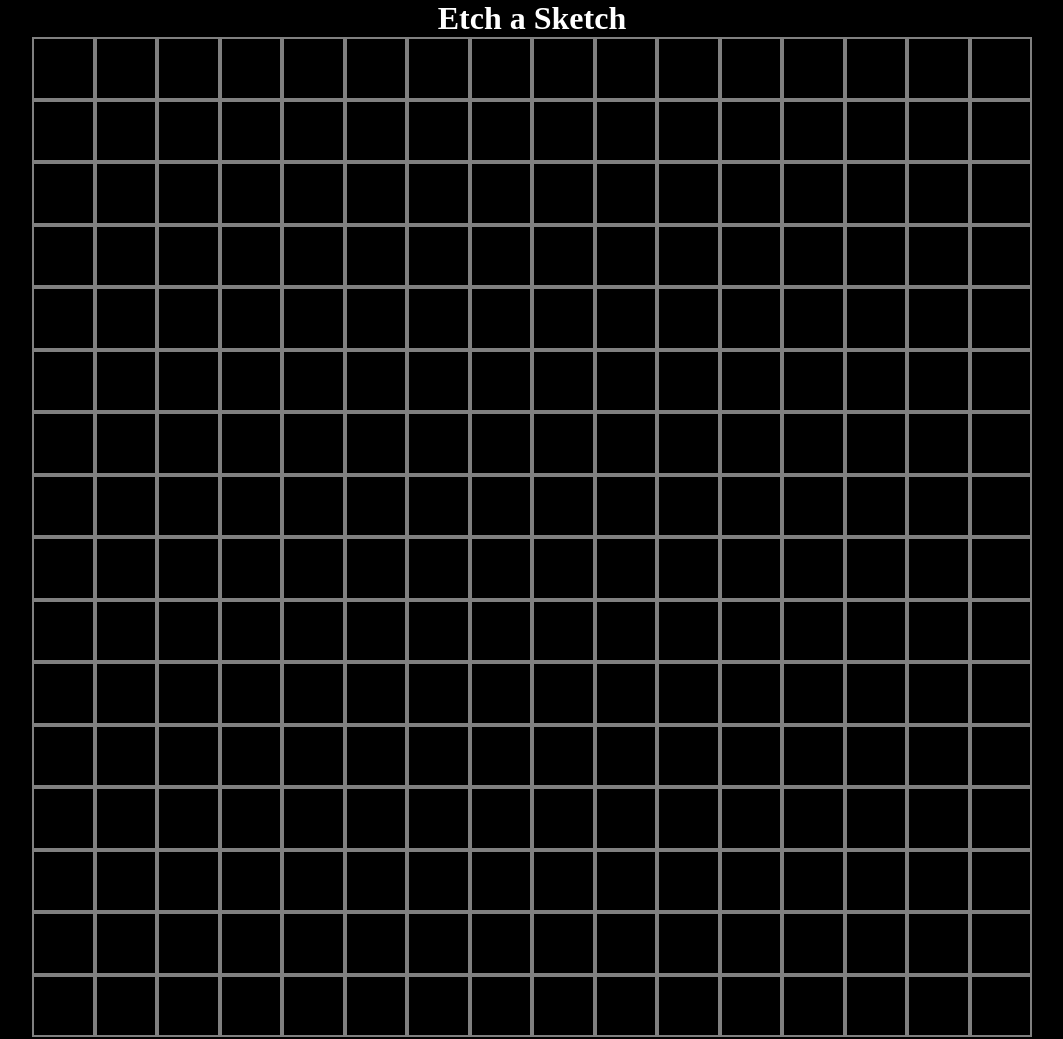
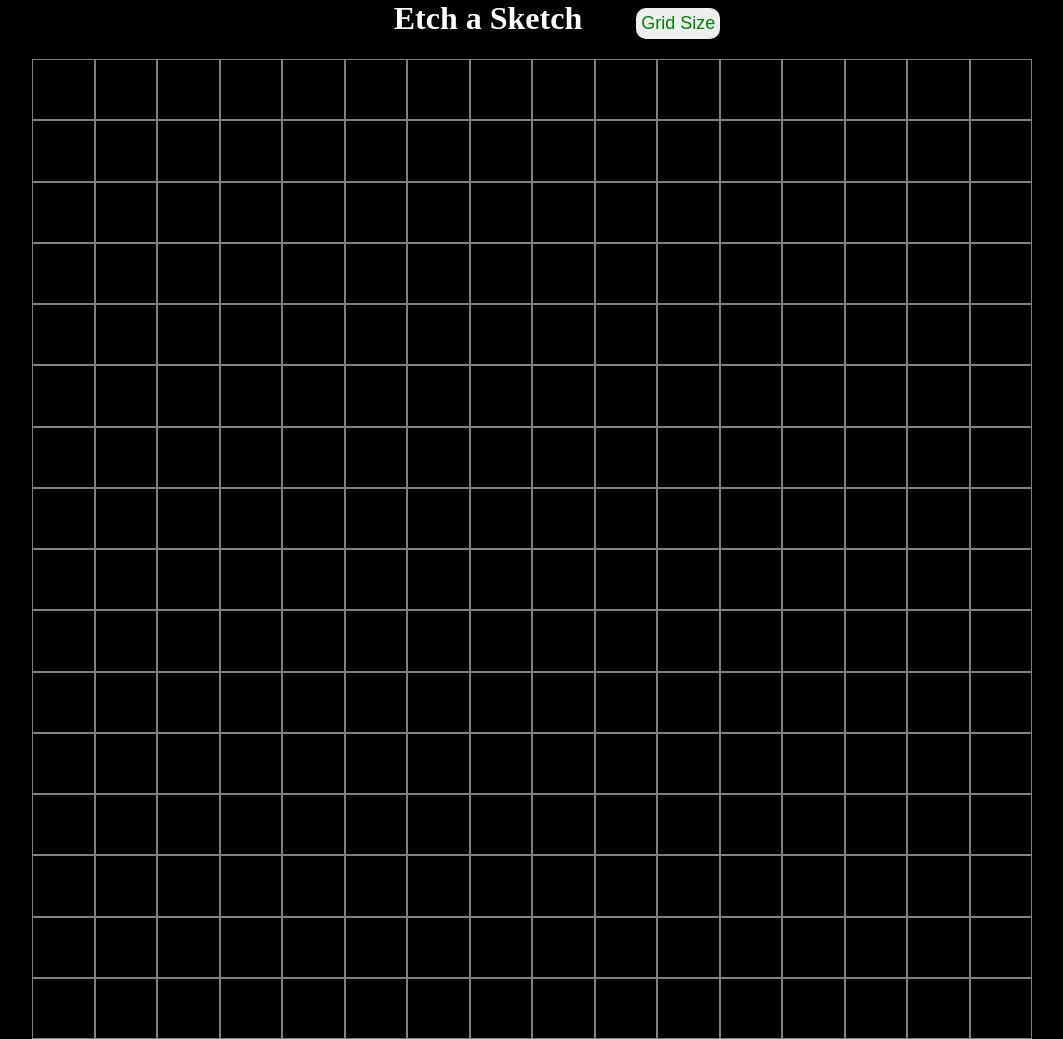
Before and after one commit to drldx/etch-a-sketch, a plain HTML site: page index.html in a window 1280 px wide. Shown: the whole page, without its empty margins (108-1171 px from the left). Drawn offline with Linux system fonts and the light colour scheme.

Commit message:
feat: change grid size
a button to get user specified size of grid and update the ui with given
size of grids

```diff
--- a/index.html
+++ b/index.html
@@ -7,10 +7,14 @@
   <link rel="stylesheet" href="styles.css">
 </head>
 <body>
+
   <h1>Etch a Sketch</h1>
+  <button >Grid Size</button>
+
   <div class="container">
 
   </div>
+
   <script src="script.js"></script>
 </body>
 </html>
--- a/script.js
+++ b/script.js
@@ -1,12 +1,36 @@
 const container = document.querySelector(".container");
+const gridBtn = document.querySelector("button");
+const root = document.documentElement;
 
-for(let i = 0; i < 16; i++){
+function renderGrid(size){
 
-  for(let j = 0; j < 16; j++){
+  for(let i = 0; i < size * size; i++){
 
     const divs = document.createElement("div");
     divs.classList.add("square");
     container.appendChild(divs);
 
+    divs.addEventListener("mouseover", (e)=>{
+     e.target.style.background = "white";
+    });
   }
 }
+
+renderGrid(16);
+
+function delGrid(){
+  container.textContent = '';
+}
+
+function changeGrid(){
+  const size = prompt("Grid Size: ", "");
+  if (!size || size > 100) {
+   alert("Range 1 to 100");
+   return;
+  }
+  root.style.setProperty('--count', size);
+  delGrid();
+  renderGrid(size);
+}
+
+gridBtn.addEventListener("click", changeGrid);
--- a/styles.css
+++ b/styles.css
@@ -1,3 +1,7 @@
+:root{
+  --count: 16;
+}
+
 *{
   box-sizing: border-box;
   margin: 0px;
@@ -10,8 +14,13 @@ body{
   text-align: center;
 }
 
+h1{
+  display: inline;
+  padding: 50px;
+}
 .container{
   margin: 0 auto;
+  padding-top: 20px;
   display: flex;
   flex-wrap: wrap;
   width: 1000px;
@@ -19,8 +28,19 @@ body{
 }
 
 .square{
-  width: calc(100%/16);
-  height: calc(100%/16);
-  border: 2px solid grey;
+  width: calc(100%/ var(--count));
+  height: calc(100%/ var(--count));
+  border: 1px solid grey;
+}
 
+.square:hover{
+  background: white;
 }
+
+button{
+  font-size: large;
+  border: none;
+  color: green;
+  padding: 5px;
+  border-radius: 10px;
+}
```
